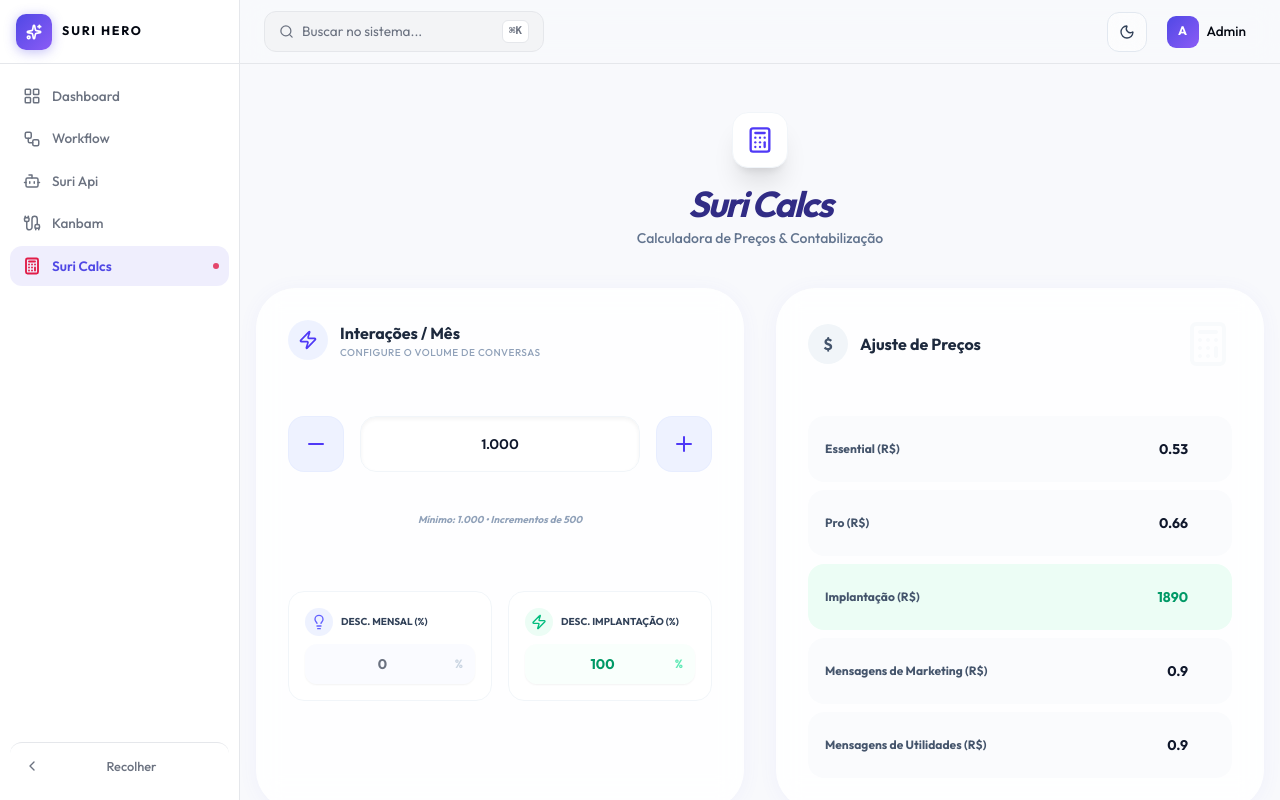
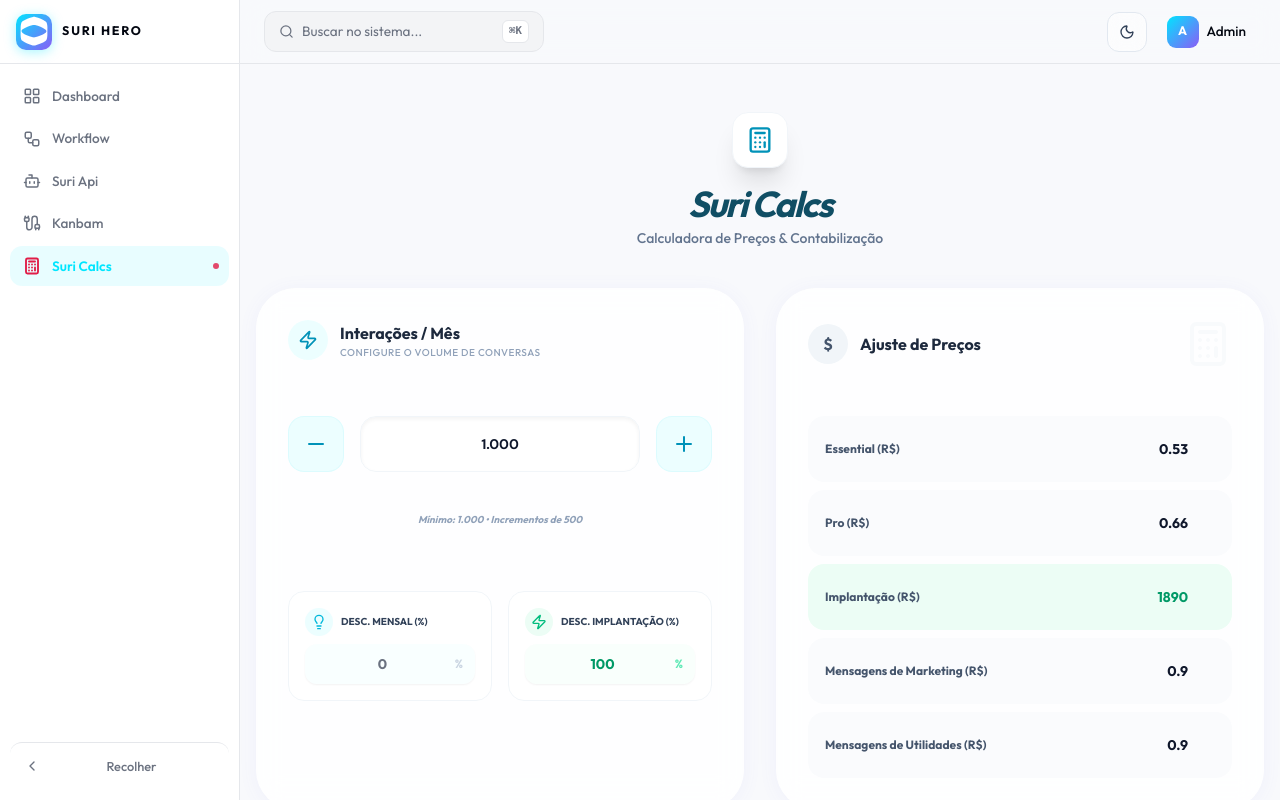
Before and after one commit to WeldercrisRibeiro/surihero, a React (Vite) app: page /calcs in a window 1280 px wide. Built offline with nearby package versions, Linux system fonts and the light colour scheme.

Commit message:
testando estilos

```diff
--- a/src/components/PricingCalculator.tsx
+++ b/src/components/PricingCalculator.tsx
@@ -82,9 +82,9 @@ export default function PricingCalculator() {
         {/* Header */}
         <div className="flex flex-col items-center mb-10 relative">
           <div className="w-14 h-14 bg-white dark:bg-slate-900 rounded-2xl shadow-xl flex items-center justify-center mb-4 border border-slate-100 dark:border-slate-800">
-            <Calculator className="w-7 h-7 text-indigo-600" />
+            <Calculator className="w-7 h-7 text-cyan-600" />
           </div>
-          <h1 className="text-4xl font-black italic tracking-tighter text-indigo-900 dark:text-indigo-400">
+          <h1 className="text-4xl font-black italic tracking-tighter text-cyan-900 dark:text-cyan-400">
             Suri Calcs
           </h1>
           <p className="text-slate-500 dark:text-slate-400 text-sm font-medium mt-1">
@@ -98,8 +98,8 @@ export default function PricingCalculator() {
           {/* Interaction Control Card */}
           <Card className="h-full p-8 rounded-[2.5rem] border-none glass-card dark:bg-slate-900/40 relative overflow-hidden">
             <div className="flex items-center gap-3 mb-8">
-              <div className="w-10 h-10 rounded-full bg-indigo-50 dark:bg-indigo-900/30 flex items-center justify-center">
-                <Zap className="w-5 h-5 text-indigo-600 dark:text-indigo-400" />
+              <div className="w-10 h-10 rounded-full bg-cyan-50 dark:bg-cyan-900/30 flex items-center justify-center">
+                <Zap className="w-5 h-5 text-cyan-600 dark:text-cyan-400" />
               </div>
               <div>
                 <h3 className="font-bold text-slate-800 dark:text-slate-200">Interações / Mês</h3>
@@ -110,7 +110,7 @@ export default function PricingCalculator() {
             <div className="flex items-center justify-between gap-4 mb-4">
               <button
                 onClick={() => setInteractions(p => Math.max(1000, p - 500))}
-                className="w-14 h-14 rounded-2xl bg-indigo-50 dark:bg-indigo-900/20 flex items-center justify-center text-indigo-600 dark:text-indigo-400 hover:bg-indigo-100 dark:hover:bg-indigo-900/40 transition-all border border-indigo-100/50 dark:border-indigo-500/20"
+                className="w-14 h-14 rounded-2xl bg-cyan-50 dark:bg-cyan-900/20 flex items-center justify-center text-cyan-600 dark:text-cyan-400 hover:bg-cyan-100 dark:hover:bg-cyan-900/40 transition-all border border-cyan-100/50 dark:border-cyan-500/20"
               >
                 <Minus className="w-6 h-6" />
               </button>
@@ -124,7 +124,7 @@ export default function PricingCalculator() {
 
               <button
                 onClick={() => setInteractions(p => p + 500)}
-                className="w-14 h-14 rounded-2xl bg-indigo-50 dark:bg-indigo-900/20 flex items-center justify-center text-indigo-600 dark:text-indigo-400 hover:bg-indigo-100 dark:hover:bg-indigo-900/40 transition-all border border-indigo-100/50 dark:border-indigo-500/20"
+                className="w-14 h-14 rounded-2xl bg-cyan-50 dark:bg-cyan-900/20 flex items-center justify-center text-cyan-600 dark:text-cyan-400 hover:bg-cyan-100 dark:hover:bg-cyan-900/40 transition-all border border-cyan-100/50 dark:border-cyan-500/20"
               >
                 <Plus className="w-6 h-6" />
               </button>
@@ -136,8 +136,8 @@ export default function PricingCalculator() {
             <div className="grid grid-cols-2 gap-4">
               <div className="p-4 bg-white dark:bg-slate-800/30 rounded-2xl border border-slate-100 dark:border-slate-700">
                 <div className="flex items-center gap-2 mb-2">
-                  <div className="w-7 h-7 rounded-lg bg-indigo-50 dark:bg-indigo-900/30 flex items-center justify-center">
-                    <Lightbulb className="w-4 h-4 text-indigo-500" />
+                  <div className="w-7 h-7 rounded-lg bg-cyan-50 dark:bg-cyan-900/30 flex items-center justify-center">
+                    <Lightbulb className="w-4 h-4 text-cyan-500" />
                   </div>
                   <Label className="text-[10px] font-black text-slate-700 dark:text-slate-300 uppercase leading-none">Desc. Mensal (%)</Label>
                 </div>
@@ -145,7 +145,7 @@ export default function PricingCalculator() {
                   <Input
                     type="number" min={0} max={30} value={discountPercent || ""} placeholder="0"
                     onChange={(e) => setDiscountPercent(Math.min(30, Math.max(0, Number(e.target.value))))}
-                    className="h-10 border-none bg-indigo-50/30 dark:bg-slate-900/40 font-black text-slate-700 dark:text-white rounded-xl text-center" />
+                    className="h-10 border-none bg-cyan-50/30 dark:bg-slate-900/40 font-black text-slate-700 dark:text-white rounded-xl text-center" />
                   <div className="absolute right-3 top-1/2 -translate-y-1/2 text-slate-300 text-xs font-black">%</div>
                 </div>
               </div>
@@ -205,16 +205,16 @@ export default function PricingCalculator() {
           <Card
             onClick={() => togglePlan("Essential")}
             className={`group h-full p-8 rounded-[2.5rem] border-2 transition-all cursor-pointer relative overflow-hidden flex flex-col justify-between min-h-[22rem]
-              ${selectedPlans.has("Essential") ? "border-indigo-500 shadow-2xl" : "border-transparent glass-card"}
+              ${selectedPlans.has("Essential") ? "border-cyan-500 shadow-2xl" : "border-transparent glass-card"}
               hover:scale-[1.02] active:scale-95 duration-300
             `}
           >
             <div>
               <div className="flex justify-between items-start mb-6">
-                <div className="w-12 h-12 bg-indigo-50 dark:bg-indigo-900/30 rounded-2xl flex items-center justify-center text-indigo-600 dark:text-indigo-400">
+                <div className="w-12 h-12 bg-cyan-50 dark:bg-cyan-900/30 rounded-2xl flex items-center justify-center text-cyan-600 dark:text-cyan-400">
                   <Zap className="w-6 h-6 fill-current" />
                 </div>
-                <div className={`w-6 h-6 rounded-full border-2 flex items-center justify-center transition-all ${selectedPlans.has("Essential") ? "border-indigo-500 bg-indigo-500" : "border-slate-200 dark:border-slate-700"}`}>
+                <div className={`w-6 h-6 rounded-full border-2 flex items-center justify-center transition-all ${selectedPlans.has("Essential") ? "border-cyan-500 bg-cyan-500" : "border-slate-200 dark:border-slate-700"}`}>
                   {selectedPlans.has("Essential") && <div className="w-2 h-2 rounded-full bg-white" />}
                 </div>
               </div>
@@ -242,16 +242,16 @@ export default function PricingCalculator() {
             onClick={() => togglePlan("Pro")}
             className={`group h-full p-8 rounded-[2.5rem] border-2 transition-all cursor-pointer relative overflow-hidden flex flex-col justify-between duration-500 min-h-[22rem]
               bg-[#1e1b4b] text-white border-transparent shadow-[0_20px_50px_-12px_rgba(30,27,75,0.4)]
-              ${selectedPlans.has("Pro") ? "ring-4 ring-indigo-500/50" : ""}
+              ${selectedPlans.has("Pro") ? "ring-4 ring-cyan-500/50" : ""}
               hover:scale-[1.02] active:scale-95
             `}
           >
             <div className="relative z-10">
               <div className="flex justify-between items-start mb-6">
-                <div className="w-12 h-12 rounded-2xl flex items-center justify-center bg-indigo-500/20 text-indigo-400">
+                <div className="w-12 h-12 rounded-2xl flex items-center justify-center bg-cyan-500/20 text-cyan-400">
                   <Zap className="w-6 h-6 fill-current" />
                 </div>
-                <div className={`w-6 h-6 rounded-full border-2 flex items-center justify-center transition-all ${selectedPlans.has("Pro") ? 'border-indigo-400 bg-indigo-400' : 'border-white/20'}`}>
+                <div className={`w-6 h-6 rounded-full border-2 flex items-center justify-center transition-all ${selectedPlans.has("Pro") ? 'border-cyan-400 bg-cyan-400' : 'border-white/20'}`}>
                   {selectedPlans.has("Pro") && <div className="w-2 h-2 rounded-full bg-white" />}
                 </div>
               </div>
@@ -259,18 +259,18 @@ export default function PricingCalculator() {
               <p className="text-xs font-medium mb-8 uppercase tracking-widest text-slate-400">Para alta performance</p>
 
               <div className="items-baseline flex gap-1 mb-8">
-                <span className="font-bold text-lg text-indigo-400">R$</span>
+                <span className="font-bold text-lg text-cyan-400">R$</span>
                 <span className="text-5xl font-black tracking-tighter text-white">{fmt(calc.pro.final)}</span>
                 <span className="font-bold text-sm opacity-50 text-white">/mês</span>
               </div>
             </div>
 
             <div className="pt-6 border-t border-white/10 flex justify-between items-center relative z-10">
-              <div className="flex items-center gap-2 text-[10px] font-black uppercase tracking-widest text-indigo-400">
-                <div className="w-4 h-4 rounded-full flex items-center justify-center text-white bg-indigo-500"><Plus className="w-3 h-3" /></div>
+              <div className="flex items-center gap-2 text-[10px] font-black uppercase tracking-widest text-cyan-400">
+                <div className="w-4 h-4 rounded-full flex items-center justify-center text-white bg-cyan-500"><Plus className="w-3 h-3" /></div>
                 Implantação
               </div>
-              <span className="font-black italic text-indigo-400">R$ {fmt(calc.implantacao.final)}</span>
+              <span className="font-black italic text-cyan-400">R$ {fmt(calc.implantacao.final)}</span>
             </div>
           </Card>
         </div>
@@ -287,7 +287,7 @@ export default function PricingCalculator() {
           <div className="fixed bottom-10 left-1/2 -translate-x-1/2 z-50">
             <Button
               onClick={() => setQuoteOpen(true)}
-              className="bg-indigo-600 hover:bg-indigo-700 text-white font-black px-10 h-16 rounded-[2rem] shadow-[0_20px_50px_-12px_rgba(79,70,229,0.5)] gap-3 border-4 border-white/20 backdrop-blur-md group animate-in fade-in slide-in-from-bottom-5 duration-500"
+              className="bg-cyan-600 hover:bg-cyan-700 text-white font-black px-10 h-16 rounded-[2rem] shadow-[0_20px_50px_-12px_rgba(79,70,229,0.5)] gap-3 border-4 border-white/20 backdrop-blur-md group animate-in fade-in slide-in-from-bottom-5 duration-500"
             >
               <FileText className="w-5 h-5 group-hover:scale-110 transition-transform" />
               GERAR ORÇAMENTO ({selectedPlans.size})
--- a/src/components/PricingInfo.tsx
+++ b/src/components/PricingInfo.tsx
@@ -90,8 +90,8 @@ export default function PricingInfo({ variant = "dashboard" }: PricingInfoProps)
   return (
     <div className="p-8 rounded-[2.5rem] border-none glass-card dark:bg-slate-900/40">
       <div className="flex items-center gap-3 mb-8">
-        <div className="w-10 h-10 rounded-full bg-indigo-50 dark:bg-indigo-900/30 flex items-center justify-center">
-          <Info className="w-5 h-5 text-indigo-600 dark:text-indigo-400" />
+        <div className="w-10 h-10 rounded-full bg-cyan-50 dark:bg-cyan-900/30 flex items-center justify-center">
+          <Info className="w-5 h-5 text-cyan-600 dark:text-cyan-400" />
         </div>
         <h3 className="font-bold text-slate-800 dark:text-slate-200 text-sm">{content.title}</h3>
       </div>
@@ -101,7 +101,7 @@ export default function PricingInfo({ variant = "dashboard" }: PricingInfoProps)
           const isHighlight = item.highlight;
           return (
             <div key={idx} className={`flex gap-4 p-4 rounded-3xl transition-all ${isHighlight ? "bg-amber-50 dark:bg-amber-900/20 border-2 border-amber-400 dark:border-amber-600 shadow-md" : "bg-slate-50/50 dark:bg-slate-800/40 hover:bg-slate-100/50 dark:hover:bg-slate-800/60"}`}>
-              <div className={`w-12 h-12 rounded-full shadow-sm flex items-center justify-center shrink-0 ${isHighlight ? "bg-amber-100 dark:bg-amber-900/50 text-amber-600 dark:text-amber-400" : "bg-white dark:bg-slate-700 text-indigo-600 dark:text-indigo-400"}`}>
+              <div className={`w-12 h-12 rounded-full shadow-sm flex items-center justify-center shrink-0 ${isHighlight ? "bg-amber-100 dark:bg-amber-900/50 text-amber-600 dark:text-amber-400" : "bg-white dark:bg-slate-700 text-cyan-600 dark:text-cyan-400"}`}>
                 {item.icon}
               </div>
               <div>
--- a/src/components/QuoteModal.tsx
+++ b/src/components/QuoteModal.tsx
@@ -242,7 +242,7 @@ export default function QuoteModal({ open, onOpenChange, plans }: QuoteModalProp
                   <Label className="text-xs font-bold text-slate-600 flex items-center gap-2 ml-1">
                     <UserCheck className="w-4 h-4 opacity-40" /> Negociador
                   </Label>
-                  <Input placeholder="Seu nome" value={client.negociador} onChange={e => setClient(c => ({...c, negociador: e.target.value}))} className="h-12 rounded-2xl border-slate-100 bg-indigo-50/30" />
+                  <Input placeholder="Seu nome" value={client.negociador} onChange={e => setClient(c => ({...c, negociador: e.target.value}))} className="h-12 rounded-2xl border-slate-100 bg-cyan-50/30" />
                 </div>
                 <div className="space-y-2">
                   <Label className="text-xs font-bold text-slate-600 flex items-center gap-2 ml-1">
@@ -346,7 +346,7 @@ export default function QuoteModal({ open, onOpenChange, plans }: QuoteModalProp
         {/* Action Bar */}
         <div className="p-10 pt-0 flex gap-4">
           <Button variant="ghost" className="h-14 rounded-2xl font-bold text-slate-500 hover:bg-slate-50 px-8" onClick={() => onOpenChange(false)}>Fechar</Button>
-          <Button className="flex-1 h-14 rounded-2xl font-black bg-indigo-600 hover:bg-indigo-700 shadow-xl shadow-indigo-200 transition-all gap-2" onClick={() => handlePrint(false)}>
+          <Button className="flex-1 h-14 rounded-2xl font-black bg-cyan-600 hover:bg-cyan-700 shadow-xl shadow-cyan-200 transition-all gap-2" onClick={() => handlePrint(false)}>
             <ExternalLink className="w-5 h-5" /> VISUALIZAR RESULTADO
           </Button>
         </div>
--- a/src/index.css
+++ b/src/index.css
@@ -18,8 +18,8 @@ All colors MUST be HSL.
     --popover: 0 0% 100%;
     --popover-foreground: 224 71% 4%;
 
-    --primary: 243 75% 59%;
-    --primary-foreground: 210 40% 98%;
+    --primary: 186 100% 50%;
+    --primary-foreground: 224 71% 4%;
 
     --secondary: 224 71% 4%;
     --secondary-foreground: 210 40% 98%;
@@ -35,7 +35,7 @@ All colors MUST be HSL.
 
     --border: 220 13% 91%;
     --input: 220 13% 91%;
-    --ring: 243 75% 59%;
+    --ring: 186 100% 50%;
 
     --radius: 1.5rem;
 
@@ -56,7 +56,7 @@ All colors MUST be HSL.
     --popover: 224 71% 4%;
     --popover-foreground: 210 40% 98%;
 
-    --primary: 243 75% 59%;
+    --primary: 186 100% 50%;
     --primary-foreground: 224 71% 4%;
 
     --secondary: 217.2 32.6% 17.5%;
@@ -73,7 +73,7 @@ All colors MUST be HSL.
 
     --border: 217.2 32.6% 25%;
     --input: 217.2 32.6% 17.5%;
-    --ring: 224.3 76.3% 48%;
+    --ring: 186 100% 50%;
   }
 }
 
@@ -84,13 +84,13 @@ All colors MUST be HSL.
 
   body {
     @apply bg-background text-foreground font-sans antialiased;
-    background-image: radial-gradient(#6366f1 0.5px, transparent 0.5px);
+    background-image: radial-gradient(hsl(186 100% 50% / 0.1) 0.5px, transparent 0.5px);
     background-size: 24px 24px;
     background-attachment: fixed;
   }
 
   .dark body {
-    background-image: radial-gradient(#312e81 0.5px, transparent 0.5px);
+    background-image: radial-gradient(hsl(186 100% 50% / 0.1) 0.5px, transparent 0.5px);
   }
 
   .glass-card {
@@ -118,7 +118,7 @@ All colors MUST be HSL.
   --suri-primary: hsl(var(--primary));
   --suri-primary-hover: hsl(var(--ring));
 
-  --app-vext: #7c3aed;
+  --app-vext: #00e5ff;
   --app-work: #2563eb;
   --app-template: #9333ea;
   --app-connect: #059669;
--- a/src/layouts/HubLayout.tsx
+++ b/src/layouts/HubLayout.tsx
@@ -13,6 +13,7 @@ import {
   Sparkles,
 } from 'lucide-react';
 import { ThemeToggle } from '@/components/ThemeToggle';
+import { useTheme } from '@/hooks/use-theme';
 import { cn } from '@/lib/utils';
 
 const navItems = [
@@ -23,9 +24,16 @@ const navItems = [
   { path: '/calcs', label: 'Suri Calcs', icon: Calculator, color: 'var(--app-calc)' },
 ];
 
+// URLs dos logos (substituir pelos links reais)
+const LOGO_LIGHT = "public/totvs.svg";
+const LOGO_DARK = "public/totvs-branco.svg";
+
 export const HubLayout = ({ children }: { children: React.ReactNode }) => {
+  const { theme } = useTheme();
   const [collapsed, setCollapsed] = React.useState(false);
   const location = useLocation();
+
+  const currentLogo = theme === 'light' ? LOGO_LIGHT : LOGO_DARK;
 
   return (
     <div className="app-container">
@@ -33,8 +41,12 @@ export const HubLayout = ({ children }: { children: React.ReactNode }) => {
       <aside className={cn('suri-sidebar', collapsed && 'suri-sidebar--collapsed')}>
         {/* Logo */}
         <div className="suri-sidebar__brand">
-          <div className="suri-sidebar__logo">
-            <Sparkles size={16} strokeWidth={2.5} />
+          <div className="suri-sidebar__logo overflow-hidden">
+            {currentLogo ? (
+              <img src={currentLogo} alt="Logo" className="w-full h-full object-cover" />
+            ) : (
+              <Sparkles size={16} strokeWidth={2.5} />
+            )}
           </div>
           <span className="suri-sidebar__brand-name">SURI HERO</span>
         </div>
--- a/src/pages/WorkFlow.tsx
+++ b/src/pages/WorkFlow.tsx
@@ -48,7 +48,7 @@ const defaultNodes: Node[] = [
     position: { x: 50, y: 50 },
     data: { label: "Inicio" },
     style: {
-      background: "hsl(174 62% 47%)",
+      background: "hsl(186 100% 50%)",
       color: "hsl(222 30% 5%)",
       border: "none",
       borderRadius: "12px",
@@ -73,9 +73,9 @@ const defaultNodes: Node[] = [
     position: { x: 50, y: 310 },
     data: { label: "Fim" },
     style: {
-      background: "hsl(174 62% 47% / 0.15)",
-      color: "hsl(174 62% 55%)",
-      border: "1px solid hsl(174 62% 47% / 0.3)",
+      background: "hsl(186 100% 50% / 0.15)",
+      color: "hsl(186 100% 55%)",
+      border: "1px solid hsl(186 100% 50% / 0.3)",
       borderRadius: "12px",
       padding: "12px 20px",
     },
@@ -88,10 +88,10 @@ const defaultEdges: Edge[] = [
     source: "1",
     target: "2",
     animated: true,
-    style: { stroke: "hsl(174 62% 47%)" },
+    style: { stroke: "hsl(186 100% 50%)" },
     markerEnd: {
       type: MarkerType.ArrowClosed,
-      color: "hsl(174 62% 47%)",
+      color: "hsl(186 100% 50%)",
     },
   },
   {
@@ -99,10 +99,10 @@ const defaultEdges: Edge[] = [
     source: "2",
     target: "3",
     animated: true,
-    style: { stroke: "hsl(174 62% 47%)" },
+    style: { stroke: "hsl(186 100% 50%)" },
     markerEnd: {
       type: MarkerType.ArrowClosed,
-      color: "hsl(174 62% 47%)",
+      color: "hsl(186 100% 50%)",
     },
   },
 ];
@@ -136,7 +136,7 @@ function FlowsContent() {
 
   const buttonBase = "group flex items-center justify-center gap-3 rounded-2xl text-sm font-semibold transition-all duration-200 active:scale-[0.98]";
   const buttonSecondary = `${buttonBase} px-5 py-2.5 bg-secondary/40 text-secondary-foreground hover:bg-secondary/60 hover:shadow-sm border border-border/40`;
-  const buttonPrimary = `${buttonBase} px-6 py-2.5 bg-gradient-to-r from-indigo-600 to-blue-500 text-white hover:opacity-90 shadow-md shadow-indigo-500/20 border border-white/10`;
+  const buttonPrimary = `${buttonBase} px-6 py-2.5 bg-gradient-to-r from-cyan-400 to-blue-500 text-slate-900 hover:opacity-90 shadow-md shadow-cyan-500/20 border border-white/10`;
   const buttonDanger = `${buttonBase} px-5 py-2.5 bg-destructive/10 text-destructive hover:bg-destructive/20 border border-destructive/20`;
   const buttonGhost = `${buttonBase} px-4 py-2 text-foreground/80 hover:bg-accent hover:text-foreground`;
 
@@ -424,7 +424,7 @@ function FlowsContent() {
         >
           {/* Title block */}
           <div className="flex items-center gap-2 min-w-0 flex-1">
-            <Workflow className="w-4 h-4 text-indigo-500 shrink-0" />
+            <Workflow className="w-4 h-4 text-cyan-500 shrink-0" />
             {isEditingTitle ? (
               <input
                 type="text"
```
Also changed, not shown: public/totvs.svg (added).
